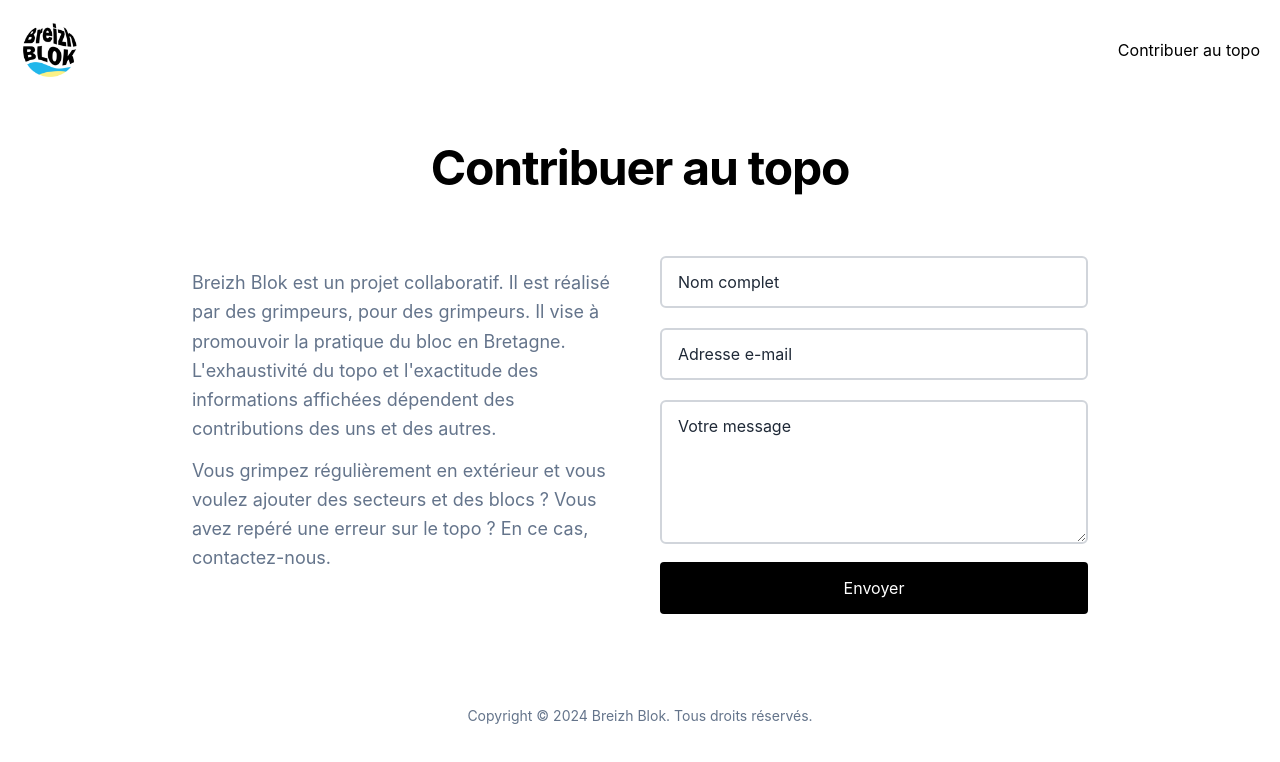
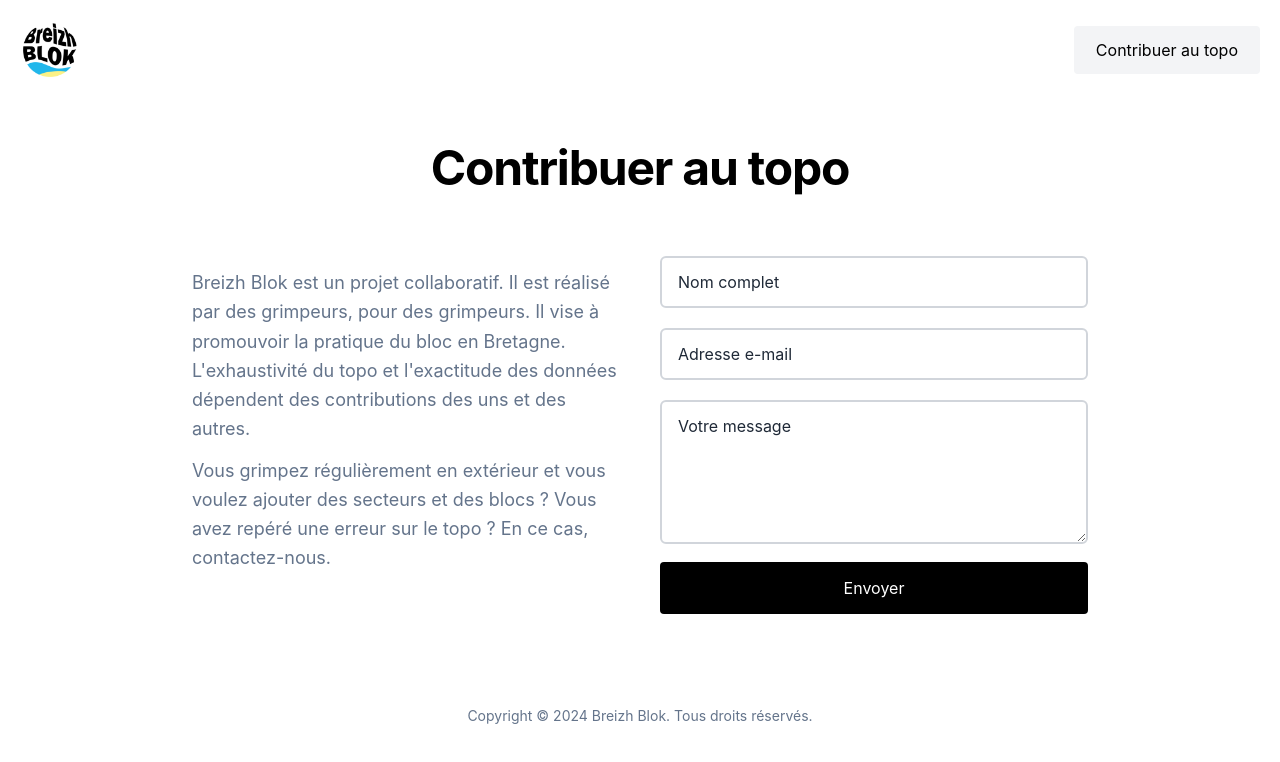
Before and after one commit to jeremyriverain/breizh-blok-landing-page, a Nuxt app: page /contribute in a window 1280 px wide. Shown: the top 762 px of the page. Built offline with nearby package versions, Linux system fonts and the light colour scheme.

Commit message:
🔍 improve seo and refactor components

```diff
--- a/app.vue
+++ b/app.vue
@@ -3,3 +3,11 @@
     <NuxtPage />
   </NuxtLayout>
 </template>
+
+<script setup lang="ts">
+useHead({
+  htmlAttrs: {
+    lang: "fr",
+  },
+});
+</script>
--- a/components/landing/Features.vue
+++ b/components/landing/Features.vue
@@ -3,7 +3,7 @@ const features = [
   {
     title: "3 modes de navigation",
     description:
-      "pour découvrir le topo de différentes manières (en parcourant une liste, une carte des blocs, ou un index des blocs par commune et secteur).",
+      "3 modes de navigation pour découvrir le topo de différentes manières (en parcourant une liste, une carte des blocs, ou un index des blocs par commune et secteur).",
     icon: "bx:bxs-bot",
   },
   {
@@ -46,7 +46,7 @@ const features = [
         <Icon class="text-white" :name="item.icon" />
       </div>
       <div>
-        <h3 class="font-semibold text-lg">{{ item.title }}</h3>
+        <h2 class="font-semibold text-lg">{{ item.title }}</h2>
         <p class="text-slate-500 mt-2 leading-relaxed">
           {{ item.description }}
         </p>
--- a/components/landing/Link.vue
+++ b/components/landing/Link.vue
@@ -1,29 +1,36 @@
 <script setup lang="ts">
-interface Props {
-  href: string;
-  size?: "md" | "lg";
-  block?: boolean;
-  styleName?: "outline" | "primary" | "inverted" | "muted";
-  className?: string;
-  [x: string]: any;
-}
+import type { PropType } from "vue";
 
-withDefaults(defineProps<Props>(), {
-  size: "lg",
-  styleName: "primary",
+const p = defineProps({
+  href: {
+    type: String,
+    required: true,
+  },
+  size: {
+    type: String as PropType<"md" | "lg">,
+    default: "lg",
+  },
+  block: {
+    type: Boolean,
+    default: false,
+  },
+  styleName: {
+    type: String as PropType<"outline" | "primary" | "inverted" | "muted">,
+    default: "primary",
+  },
 });
 
 const sizes = {
   lg: "px-5 py-2.5",
   md: "px-4 py-2",
-};
+} as const;
 
 const styles = {
   outline: "bg-white border-2 border-black hover:bg-gray-100 text-black",
   primary: "bg-black text-white hover:bg-gray-800  border-2 border-transparent",
   inverted: "bg-white text-black border-2 border-transparent",
   muted: "bg-gray-100 hover:bg-gray-200 border-2 border-transparent",
-};
+} as const;
 </script>
 
 <template>
--- a/components/landing/Navbar.vue
+++ b/components/landing/Navbar.vue
@@ -8,7 +8,6 @@ const open = ref(false);
       <div class="flex w-full lg:w-auto items-center justify-between">
         <NuxtLink href="/" class="text-lg">
           <img
-            class="rounded-full transition-transform transform hover:scale-125"
             src="~/assets/img/logo-200.png"
             alt="Logo Application Breizh Blok"
             loading="eager"
@@ -55,7 +54,9 @@ const open = ref(false);
       </nav>
       <div>
         <div class="hidden lg:flex items-center gap-4">
-          <a href="/contribute">Contribuer au topo</a>
+          <LandingLink href="/contribute" styleName="muted"
+            >Contribuer au topo</LandingLink
+          >
         </div>
       </div>
     </header>
--- a/components/landing/Tick.vue
+++ /dev/null
@@ -1,26 +0,0 @@
-<script setup>
-defineProps(["className"]);
-</script>
-
-<template>
-  <svg
-    :class="className"
-    viewBox="0 0 24 24"
-    fill="none"
-    xmlns="http://www.w3.org/2000/svg"
-  >
-    <circle
-      cx="12"
-      cy="12"
-      r="9"
-      fill="currentColor"
-      fill-opacity=".16"
-    ></circle>
-    <path
-      fill-rule="evenodd"
-      clip-rule="evenodd"
-      d="M3.75 12a8.25 8.25 0 0 1 11.916-7.393.75.75 0 1 0 .668-1.343A9.713 9.713 0 0 0 12 2.25c-5.385 0-9.75 4.365-9.75 9.75s4.365 9.75 9.75 9.75 9.75-4.365 9.75-9.75c0-.366-.02-.727-.06-1.082a.75.75 0 1 0-1.49.164A8.25 8.25 0 1 1 3.75 12Zm17.78-6.47a.75.75 0 0 0-1.06-1.06L12 12.94l-2.47-2.47a.75.75 0 0 0-1.06 1.06l3 3a.75.75 0 0 0 1.06 0l9-9Z"
-      fill="currentColor"
-    ></path>
-  </svg>
-</template>
--- a/pages/contribute.vue
+++ b/pages/contribute.vue
@@ -1,6 +1,16 @@
 <script setup>
 definePageMeta({
   layout: "landing",
+});
+
+useHead({
+  title: `Contribuer au topo - Breizh Blok`,
+  meta: [
+    {
+      name: "description",
+      content: `Vous grimpez régulièrement en extérieur et vous voulez ajouter des secteurs et des blocs ? Vous avez repéré une erreur sur le topo ? En ce cas contactez-nous.`,
+    },
+  ],
 });
 </script>
 
@@ -17,9 +27,8 @@ definePageMeta({
         <p class="text-lg leading-relaxed text-slate-500 mt-3">
           Breizh Blok est un projet collaboratif. Il est réalisé par des
           grimpeurs, pour des grimpeurs. Il vise à promouvoir la pratique du
-          bloc en Bretagne. L'exhaustivité du topo et l'exactitude des
-          informations affichées dépendent des contributions des uns et des
-          autres.
+          bloc en Bretagne. L'exhaustivité du topo et l'exactitude des données
+          dépendent des contributions des uns et des autres.
         </p>
         <p class="text-lg leading-relaxed text-slate-500 mt-3">
           Vous grimpez régulièrement en extérieur et vous voulez ajouter des
--- a/pages/index.vue
+++ b/pages/index.vue
@@ -1,6 +1,16 @@
 <script setup>
 definePageMeta({
   layout: "landing",
+});
+
+useHead({
+  title: `Breizh Blok, topo des blocs d'escalade de Bretagne`,
+  meta: [
+    {
+      name: "description",
+      content: `Breizh Blok est une application mobile répertoriant les blocs d'escalade en Bretagne. + de 1400 blocs répertoriés. Disponible sur Android et iOS.`,
+    },
+  ],
 });
 </script>
 
```
Also changed, not shown: 1 other file (tests, documents, lock files or other folders).
